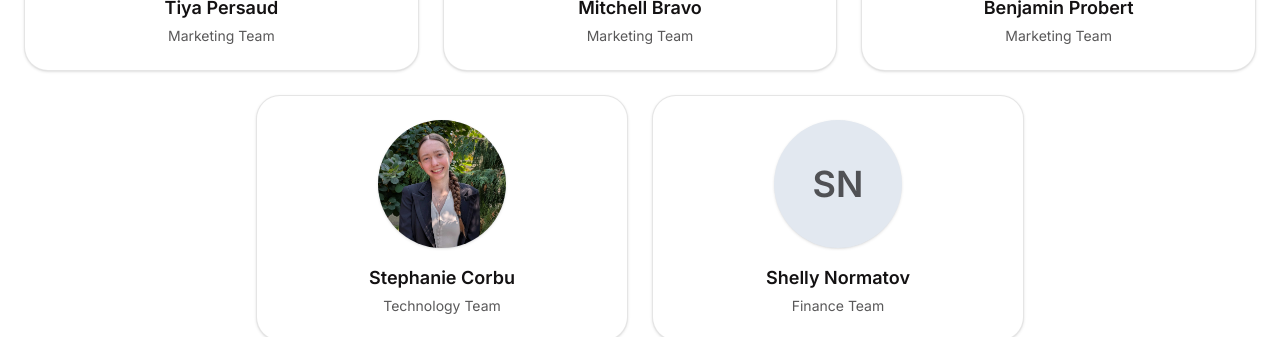
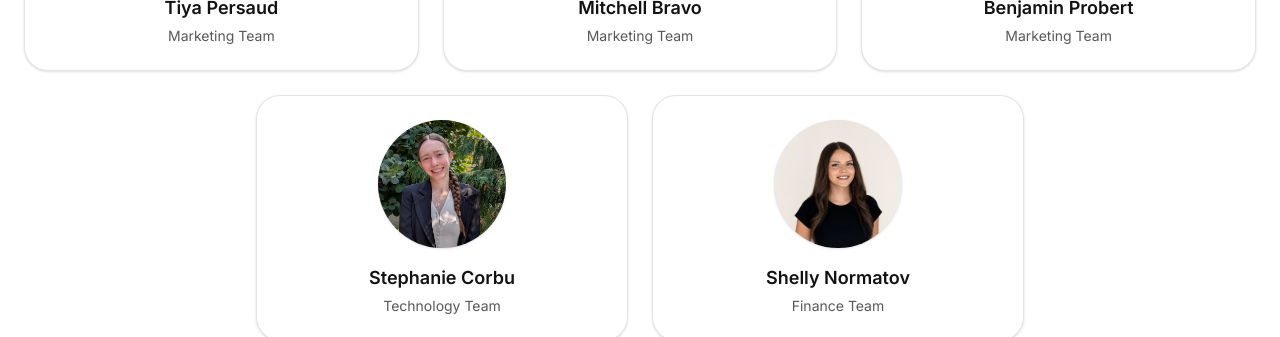
Before and after one commit to SOCIS-University-of-Guelph/socis.ca, a Next.js app: page /about in a window 1280 px wide. Shown: the part 1100-1437 px from the top of the page. Built offline with nearby package versions, Linux system fonts and the light colour scheme; a web font is replaced by a local one.

Commit message:
all headshots added

```diff
--- a/app/about/page.tsx
+++ b/app/about/page.tsx
@@ -13,7 +13,7 @@ const teamMembers = [
   { name: "Mitchell Bravo", role: "Marketing Team", photoSrc: "/headshots/Mitchell.png" },
   { name: "Benjamin Probert", role: "Marketing Team", photoSrc: "/headshots/Ben.jpg" },
   { name: "Stephanie Corbu", role: "Technology Team", photoSrc: "/headshots/Stephanie.jpg" },
-  { name: "Shelly Normatov", role: "Finance Team" },
+  { name: "Shelly Normatov", role: "Finance Team", photoSrc: "/headshots/shelly.png" },
 ];
 function TeamCard({
   name,
```
Also changed, not shown: public/headshots/shelly.png (added).
